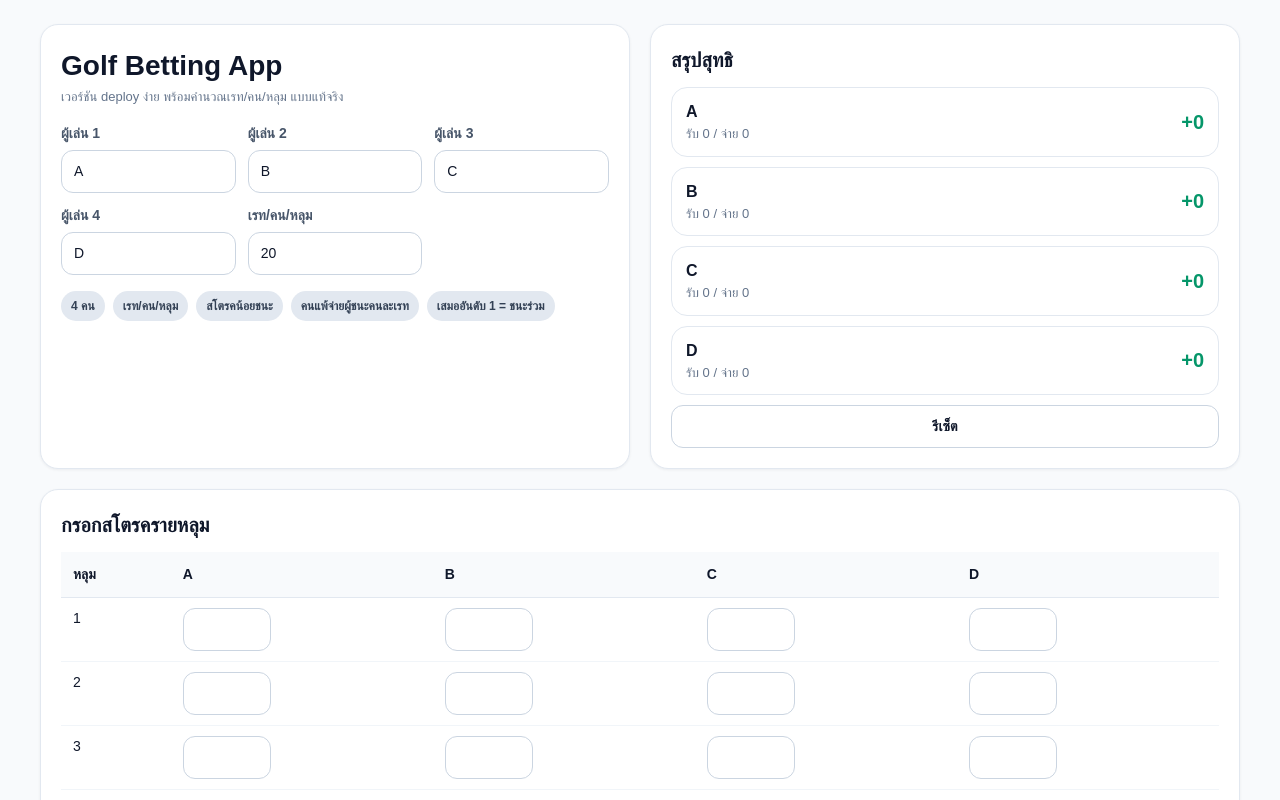
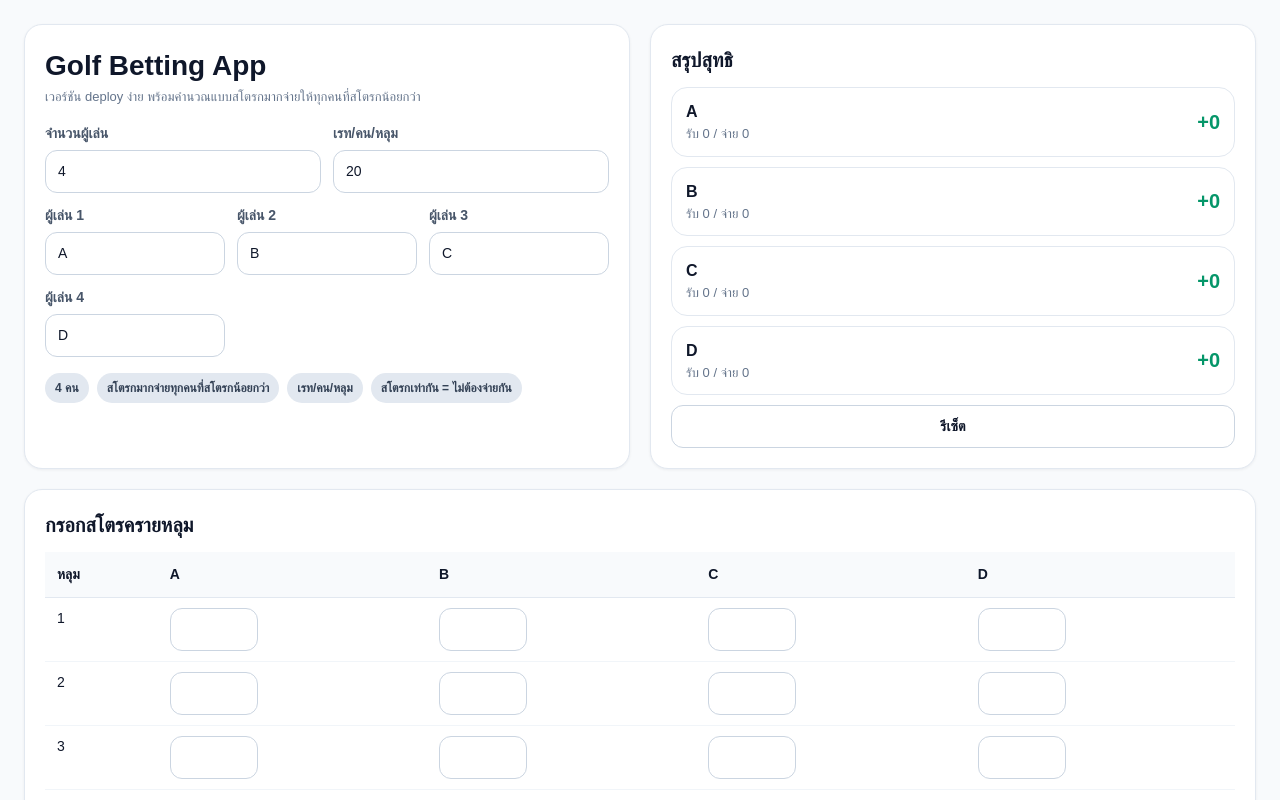
Before and after one commit to tanakornta-ops/golf-app, a Next.js app: page / in a window 1280 px wide. Shown: the top 800 px of the page. Built offline with nearby package versions, Linux system fonts and the light colour scheme.

Commit message:
Update page.tsx
New Version

```diff
--- a/app/page.tsx
+++ b/app/page.tsx
@@ -24,10 +24,11 @@ type GameResult = {
   payTotals: number[];
 };
 
-const PLAYER_COUNT = 4;
 const HOLES = 18;
-
-const DEFAULT_RULE_LABEL = 'เรท/คน/หลุม';
+const MIN_PLAYERS = 2;
+const MAX_PLAYERS = 8;
+const DEFAULT_PLAYER_COUNT = 4;
+const DEFAULT_RULE_LABEL = 'สโตรกมากจ่ายทุกคนที่สโตรกน้อยกว่า';
 
 const styles: Record<string, React.CSSProperties> = {
   page: {
@@ -38,7 +39,7 @@ const styles: Record<string, React.CSSProperties> = {
     color: '#0f172a',
   },
   container: {
-    maxWidth: '1200px',
+    maxWidth: '1280px',
     margin: '0 auto',
     display: 'grid',
     gap: '20px',
@@ -84,6 +85,7 @@ const styles: Record<string, React.CSSProperties> = {
     padding: '10px 12px',
     fontSize: '14px',
     boxSizing: 'border-box',
+    background: '#fff',
   },
   button: {
     border: '1px solid #cbd5e1',
@@ -112,6 +114,11 @@ const styles: Record<string, React.CSSProperties> = {
     gridTemplateColumns: 'repeat(auto-fit, minmax(140px, 1fr))',
     gap: '12px',
   },
+  controlsRow: {
+    display: 'grid',
+    gridTemplateColumns: 'repeat(auto-fit, minmax(180px, 1fr))',
+    gap: '12px',
+  },
   scoreTableWrap: {
     overflowX: 'auto',
   },
@@ -126,6 +133,7 @@ const styles: Record<string, React.CSSProperties> = {
     borderBottom: '1px solid #e2e8f0',
     fontSize: '14px',
     background: '#f8fafc',
+    whiteSpace: 'nowrap',
   },
   td: {
     padding: '10px 12px',
@@ -149,7 +157,7 @@ const styles: Record<string, React.CSSProperties> = {
   },
   holeNetGrid: {
     display: 'grid',
-    gridTemplateColumns: '1fr 1fr',
+    gridTemplateColumns: 'repeat(auto-fit, minmax(140px, 1fr))',
     gap: '8px',
     marginTop: '10px',
   },
@@ -167,6 +175,7 @@ const styles: Record<string, React.CSSProperties> = {
     border: '1px solid #e2e8f0',
     borderRadius: '16px',
     padding: '14px',
+    gap: '12px',
   },
   smallText: {
     fontSize: '13px',
@@ -174,9 +183,11 @@ const styles: Record<string, React.CSSProperties> = {
   },
 };
 
-const makeInitialPlayers = (): string[] => ['A', 'B', 'C', 'D'];
-const makeInitialScores = (): ScoreCell[][] =>
-  Array.from({ length: HOLES }, () => Array.from({ length: PLAYER_COUNT }, () => ''));
+const makePlayers = (count: number): string[] =>
+  Array.from({ length: count }, (_, idx) => String.fromCharCode(65 + idx));
+
+const makeScores = (count: number): ScoreCell[][] =>
+  Array.from({ length: HOLES }, () => Array.from({ length: count }, () => ''));
 
 function formatMoney(value: number | string): string {
   const n = Number(value || 0);
@@ -184,8 +195,9 @@ function formatMoney(value: number | string): string {
 }
 
 function computeGame(scores: ScoreCell[][], rate: number): GameResult {
+  const playerCount = scores[0]?.length ?? 0;
   const holeResults: HoleResult[] = [];
-  const playerTotals = Array.from({ length: PLAYER_COUNT }, () => 0);
+  const playerTotals = Array.from({ length: playerCount }, () => 0);
   const transferMap = new Map<string, number>();
 
   const addTransfer = (from: number, to: number, amount: number) => {
@@ -194,13 +206,14 @@ function computeGame(scores: ScoreCell[][], rate: number): GameResult {
   };
 
   for (let h = 0; h < HOLES; h += 1) {
-    const holeScores = scores[h].map((v) => (v === '' ? '' : Number(v)));
-    const allFilled = holeScores.every((v) => v !== '' && !Number.isNaN(v));
+    const holeScores = (scores[h] || []).map((v) => (v === '' ? '' : Number(v)));
+    const allFilled =
+      holeScores.length === playerCount && holeScores.every((v) => v !== '' && !Number.isNaN(v));
 
     if (!allFilled) {
       holeResults.push({
         hole: h + 1,
-        nets: Array.from({ length: PLAYER_COUNT }, () => 0),
+        nets: Array.from({ length: playerCount }, () => 0),
         transfers: [],
         filled: false,
       });
@@ -208,24 +221,23 @@ function computeGame(scores: ScoreCell[][], rate: number): GameResult {
     }
 
     const numericScores = holeScores as number[];
-    const minScore = Math.min(...numericScores);
-    const winners = numericScores
-      .map((score, idx) => ({ score, idx }))
-      .filter((item) => item.score === minScore)
-      .map((item) => item.idx);
-
-    const nets = Array.from({ length: PLAYER_COUNT }, () => 0);
+    const nets = Array.from({ length: playerCount }, () => 0);
     const transfers: Transfer[] = [];
 
-    for (let i = 0; i < PLAYER_COUNT; i += 1) {
-      if (winners.includes(i)) continue;
+    for (let i = 0; i < playerCount; i += 1) {
+      for (let j = 0; j < playerCount; j += 1) {
+        if (i === j) continue;
 
-      winners.forEach((winnerIdx) => {
-        nets[i] -= rate;
-        nets[winnerIdx] += rate;
-        transfers.push({ from: i, to: winnerIdx, amount: rate });
-        addTransfer(i, winnerIdx, rate);
-      });
+        const myScore = numericScores[i];
+        const otherScore = numericScores[j];
+
+        if (myScore > otherScore) {
+          nets[i] -= rate;
+          nets[j] += rate;
+          transfers.push({ from: i, to: j, amount: rate });
+          addTransfer(i, j, rate);
+        }
+      }
     }
 
     nets.forEach((v, idx) => {
@@ -248,8 +260,8 @@ function computeGame(scores: ScoreCell[][], rate: number): GameResult {
     .filter((item) => item.amount > 0)
     .sort((a, b) => b.amount - a.amount);
 
-  const receiveTotals = Array.from({ length: PLAYER_COUNT }, () => 0);
-  const payTotals = Array.from({ length: PLAYER_COUNT }, () => 0);
+  const receiveTotals = Array.from({ length: playerCount }, () => 0);
+  const payTotals = Array.from({ length: playerCount }, () => 0);
   settledTransfers.forEach((t) => {
     payTotals[t.from] += t.amount;
     receiveTotals[t.to] += t.amount;
@@ -269,9 +281,10 @@ function netColor(value: number): string {
 }
 
 export default function GolfBettingWebApp() {
-  const [players, setPlayers] = useState<string[]>(makeInitialPlayers);
+  const [playerCount, setPlayerCount] = useState<number>(DEFAULT_PLAYER_COUNT);
+  const [players, setPlayers] = useState<string[]>(makePlayers(DEFAULT_PLAYER_COUNT));
   const [rate, setRate] = useState<number>(20);
-  const [scores, setScores] = useState<ScoreCell[][]>(makeInitialScores);
+  const [scores, setScores] = useState<ScoreCell[][]>(makeScores(DEFAULT_PLAYER_COUNT));
 
   const result = useMemo(() => computeGame(scores, Number(rate || 0)), [scores, rate]);
 
@@ -281,6 +294,19 @@ export default function GolfBettingWebApp() {
     setPlayers(next);
   };
 
+  const updatePlayerCount = (nextCountRaw: string) => {
+    const nextCount = Math.min(MAX_PLAYERS, Math.max(MIN_PLAYERS, Number(nextCountRaw) || DEFAULT_PLAYER_COUNT));
+    setPlayerCount(nextCount);
+
+    const nextPlayers = Array.from({ length: nextCount }, (_, idx) => players[idx] || `P${idx + 1}`);
+    setPlayers(nextPlayers);
+
+    const nextScores = Array.from({ length: HOLES }, (_, holeIdx) =>
+      Array.from({ length: nextCount }, (_, playerIdx) => scores[holeIdx]?.[playerIdx] ?? '')
+    );
+    setScores(nextScores);
+  };
+
   const updateScore = (holeIndex: number, playerIndex: number, value: string) => {
     const next = scores.map((row) => [...row]);
     next[holeIndex][playerIndex] = value === '' ? '' : Math.max(0, Number(value));
@@ -288,9 +314,10 @@ export default function GolfBettingWebApp() {
   };
 
   const resetAll = () => {
-    setPlayers(makeInitialPlayers());
+    setPlayerCount(DEFAULT_PLAYER_COUNT);
+    setPlayers(makePlayers(DEFAULT_PLAYER_COUNT));
     setRate(20);
-    setScores(makeInitialScores());
+    setScores(makeScores(DEFAULT_PLAYER_COUNT));
   };
 
   return (
@@ -299,8 +326,31 @@ export default function GolfBettingWebApp() {
         <div style={styles.gridTop}>
           <div style={styles.card}>
             <h1 style={styles.title}>Golf Betting App</h1>
-            <p style={styles.smallText}>เวอร์ชัน deploy ง่าย พร้อมคำนวณเรท/คน/หลุม แบบแท้จริง</p>
+            <p style={styles.smallText}>เวอร์ชัน deploy ง่าย พร้อมคำนวณแบบสโตรกมากจ่ายให้ทุกคนที่สโตรกน้อยกว่า</p>
             <div style={{ height: 16 }} />
+            <div style={styles.controlsRow}>
+              <div>
+                <label style={styles.label}>จำนวนผู้เล่น</label>
+                <input
+                  style={styles.input}
+                  type="number"
+                  min={MIN_PLAYERS}
+                  max={MAX_PLAYERS}
+                  value={playerCount}
+                  onChange={(e) => updatePlayerCount(e.target.value)}
+                />
+              </div>
+              <div>
+                <label style={styles.label}>เรท/คน/หลุม</label>
+                <input
+                  style={styles.input}
+                  type="number"
+                  value={rate}
+                  onChange={(e) => setRate(Number(e.target.value) || 0)}
+                />
+              </div>
+            </div>
+            <div style={{ height: 12 }} />
             <div style={styles.playersRow}>
               {players.map((name, idx) => (
                 <div key={idx}>
@@ -312,23 +362,13 @@ export default function GolfBettingWebApp() {
                   />
                 </div>
               ))}
-              <div>
-                <label style={styles.label}>เรท/คน/หลุม</label>
-                <input
-                  style={styles.input}
-                  type="number"
-                  value={rate}
-                  onChange={(e) => setRate(Number(e.target.value) || 0)}
-                />
-              </div>
             </div>
             <div style={{ height: 16 }} />
             <div style={styles.badgeRow}>
-              <span style={styles.badge}>4 คน</span>
+              <span style={styles.badge}>{playerCount} คน</span>
               <span style={styles.badge}>{DEFAULT_RULE_LABEL}</span>
-              <span style={styles.badge}>สโตรคน้อยชนะ</span>
-              <span style={styles.badge}>คนแพ้จ่ายผู้ชนะคนละเรท</span>
-              <span style={styles.badge}>เสมออันดับ 1 = ชนะร่วม</span>
+              <span style={styles.badge}>เรท/คน/หลุม</span>
+              <span style={styles.badge}>สโตรกเท่ากัน = ไม่ต้องจ่ายกัน</span>
             </div>
           </div>
 
@@ -337,13 +377,13 @@ export default function GolfBettingWebApp() {
             <div style={{ height: 12 }} />
             <div style={{ display: 'grid', gap: 10 }}>
               {players.map((name, idx) => {
-                const net = result.playerTotals[idx];
+                const net = result.playerTotals[idx] ?? 0;
                 return (
                   <div key={idx} style={styles.summaryBox}>
                     <div>
                       <div style={{ fontWeight: 700 }}>{name}</div>
                       <div style={styles.smallText}>
-                        รับ {formatMoney(result.receiveTotals[idx])} / จ่าย {formatMoney(result.payTotals[idx])}
+                        รับ {formatMoney(result.receiveTotals[idx] ?? 0)} / จ่าย {formatMoney(result.payTotals[idx] ?? 0)}
                       </div>
                     </div>
                     <div style={{ fontSize: 20, fontWeight: 700, color: netColor(net) }}>
@@ -407,7 +447,7 @@ export default function GolfBettingWebApp() {
                     <>
                       <div style={styles.holeNetGrid}>
                         {players.map((name, idx) => {
-                          const net = hole.nets[idx];
+                          const net = hole.nets[idx] ?? 0;
                           return (
                             <div key={idx} style={styles.holeNetItem}>
                               <span>{name}</span>
@@ -420,7 +460,7 @@ export default function GolfBettingWebApp() {
                       </div>
                       <div style={{ marginTop: 10, display: 'grid', gap: 6 }}>
                         {hole.transfers.length === 0 ? (
-                          <div style={styles.smallText}>เสมอทุกคู่</div>
+                          <div style={styles.smallText}>ไม่มีรายการจ่ายในหลุมนี้</div>
                         ) : (
                           hole.transfers.map((t, idx) => (
                             <div key={idx} style={styles.smallText}>
@@ -431,7 +471,7 @@ export default function GolfBettingWebApp() {
                       </div>
                     </>
                   ) : (
-                    <div style={{ ...styles.smallText, marginTop: 10 }}>รอกรอกคะแนนให้ครบ 4 คน</div>
+                    <div style={{ ...styles.smallText, marginTop: 10 }}>รอกรอกคะแนนให้ครบทุกคน</div>
                   )}
                 </div>
               ))}
@@ -451,7 +491,7 @@ export default function GolfBettingWebApp() {
                       <div style={{ fontWeight: 700 }}>
                         {players[t.from]} → {players[t.to]}
                       </div>
-                      <div style={styles.smallText}>ยอดสุทธิหลังหักกันแล้ว</div>
+                      <div style={styles.smallText}>ยอดสุทธิหลังรวมทุกหลุม</div>
                     </div>
                     <div style={{ fontSize: 20, fontWeight: 700 }}>{formatMoney(t.amount)} บาท</div>
                   </div>
```
